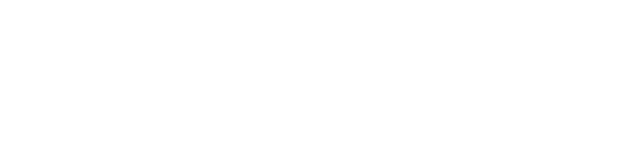
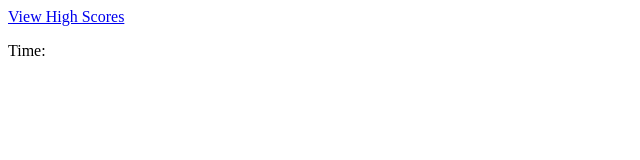
Before and after one commit to drewrvaz/JavaScript-Skills-Quiz, a plain HTML site: page index.html in a window 1280 px wide. Shown: the whole page, without its empty margins (0-640 px from the left). Drawn offline with Linux system fonts and the light colour scheme; files that its build step writes are made by us from their sources; files whose address does not match are found by name.

Commit message:
Created a header to contain the high score link and the time remaining

```diff
--- a/index.html
+++ b/index.html
@@ -9,7 +9,10 @@
   </head>
 
   <body>
-
+    <header>
+      <a href="highscore-card">View High Scores</a>
+      <p>Time: </p>
+    </header>
     <script src="./assets/js/script.js"></script>
   </body>
 </html>
```
